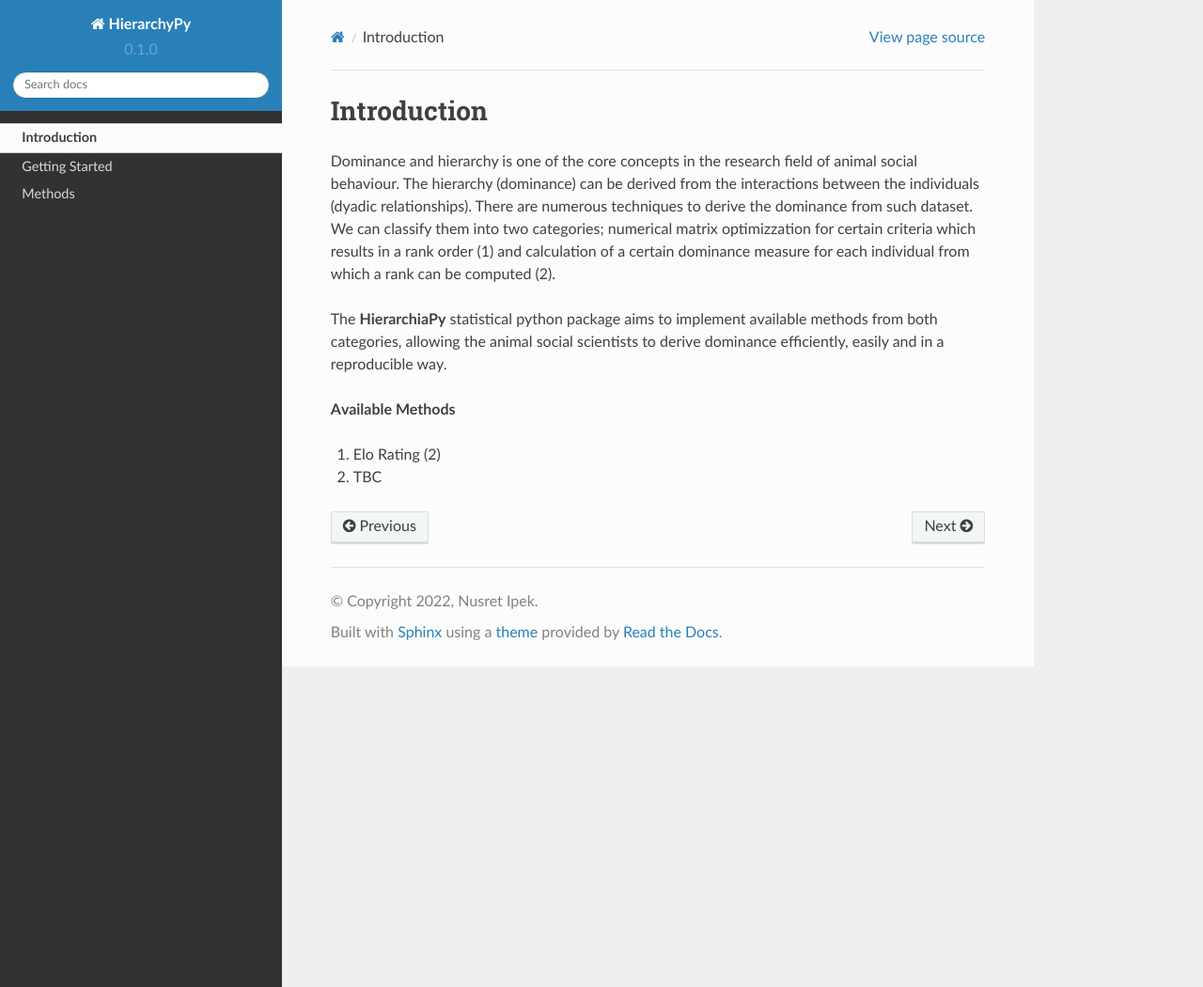
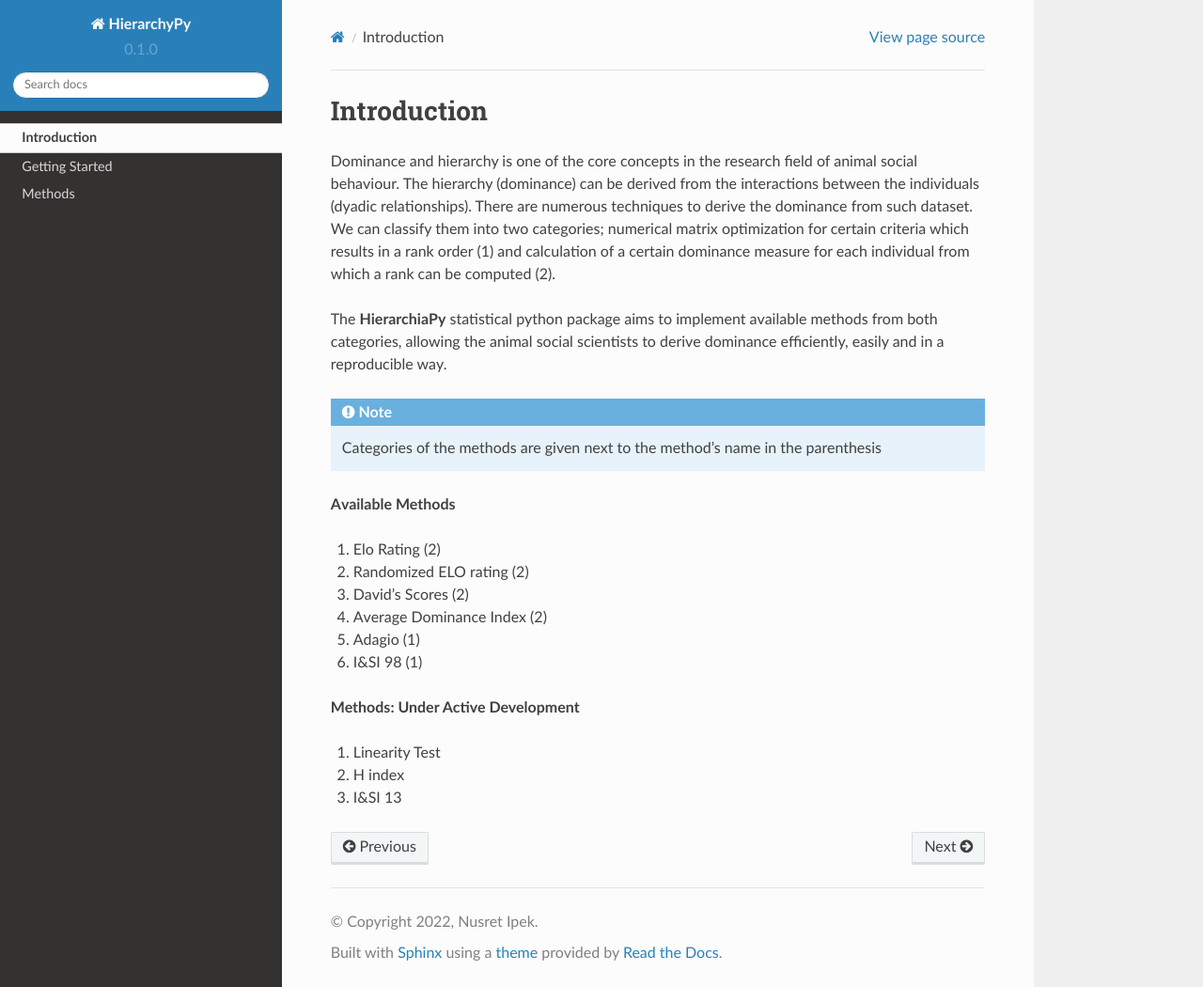
Before and after one commit to nusretipek/HierarchiaPy, a Sphinx documentation site: the page built from docs/source/intro.rst, in a window 1280 px wide and 1050 px high. Shown: the whole window at 94% size. Built offline with Sphinx 7.4.7 and the Read the Docs theme 2.0.0, drawn with Linux system fonts in a browser that asks for light colours.

Commit message:
Update intro.rst

```diff
--- a/docs/source/intro.rst
+++ b/docs/source/intro.rst
@@ -1,14 +1,27 @@
 Introduction
 ============
 
-Dominance and hierarchy is one of the core concepts in the research field of animal social behaviour. The hierarchy (dominance) can be derived from the interactions between the individuals (dyadic relationships). There are numerous techniques to derive the dominance from such dataset. We can classify them into two categories; numerical matrix optimizzation for certain criteria which results in a rank order (1) and calculation of a certain dominance measure for each individual from which a rank can be computed (2).
+Dominance and hierarchy is one of the core concepts in the research field of animal social behaviour. The hierarchy (dominance) can be derived from the interactions between the individuals (dyadic relationships). There are numerous techniques to derive the dominance from such dataset. We can classify them into two categories; numerical matrix optimization for certain criteria which results in a rank order (1) and calculation of a certain dominance measure for each individual from which a rank can be computed (2).
 
 The **HierarchiaPy** statistical python package aims to implement available methods from both categories, allowing the animal social scientists to derive dominance efficiently, easily and in a reproducible way.
+
+.. note::
+ Categories of the methods are given next to the method's name in the parenthesis
 
 **Available Methods**
 
 1. Elo Rating (2)
-2. TBC
+2. Randomized ELO rating (2)
+3. David's Scores (2)
+4. Average Dominance Index (2)
+5. Adagio (1)
+6. I&SI 98 (1)
+
+**Methods: Under Active Development**
+
+1. Linearity Test
+2. H index
+3. I&SI 13
 
 ..
  Local Variables:
```
